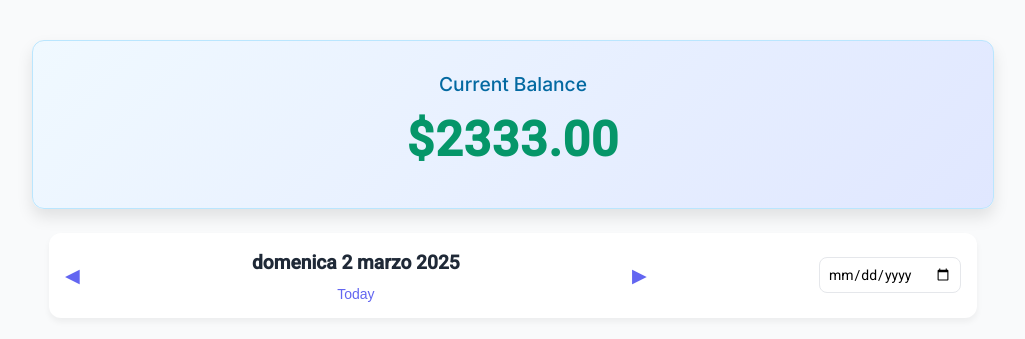
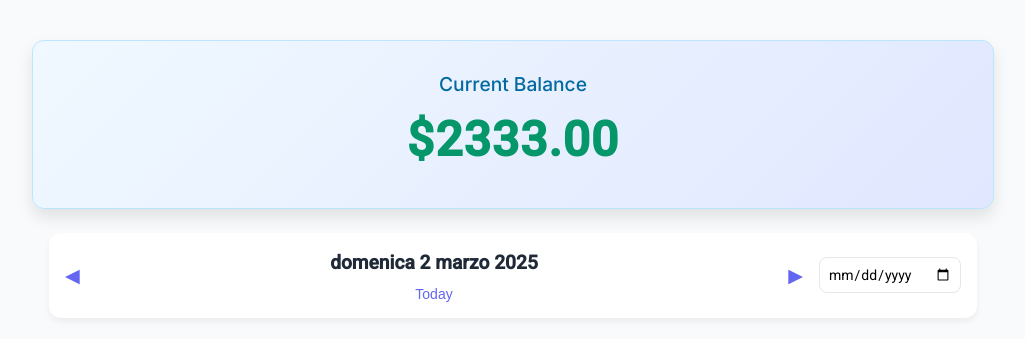
Before and after one commit to bwromero/Expense-Tracker-Website, a website: page expense-tracking.html in a window 1280 px wide. Shown: the whole page, without its empty margins (127-1152 px from the left). Drawn offline with Linux system fonts and the light colour scheme.

Commit message:
Layout improvement

```diff
--- a/assets/css/styles.scss
+++ b/assets/css/styles.scss
@@ -35,7 +35,6 @@ $box-shadow: 0 4px 6px rgba(0, 0, 0, .05);
 
 body {
     font-family: $font-secondary;
-    font-weight: 400;
     line-height: 1.5;
     color: #333;
     background-color: $background-light;
@@ -135,6 +134,14 @@ p {
             }
         }
 
+        &-container {
+            display: flex;
+            align-items: center;
+            justify-content: space-between;
+            width: 100%;
+            margin-right: 1rem;
+        }
+
         input[type="date"] {
             padding: 0.5rem;
             border-radius: 0.5rem;
--- a/expense-tracking.html
+++ b/expense-tracking.html
@@ -18,12 +18,14 @@
         </div>
 
         <div class="exp-tracker-day-selector">
-            <button class="exp-tracker-day-selector-nav-button">◀</button>
-            <div class="exp-tracker-day-selector-date-display">
-                <p>domenica 2 marzo 2025</p>
-                <button>Today</button>
+            <div class="exp-tracker-day-selector-container">
+                <button class="exp-tracker-day-selector-nav-button">◀</button>
+                <div class="exp-tracker-day-selector-date-display">
+                    <p>domenica 2 marzo 2025</p>
+                    <button>Today</button>
+                </div>
+                <button class="exp-tracker-day-selector-nav-button">▶</button>
             </div>
-            <button class="exp-tracker-day-selector-nav-button">▶</button>
             <input class="exp-tracker-day-selector-date-input" type="date">
         </div>
 
```
Also changed, not shown: assets/css/styles.css, 1 other file.
